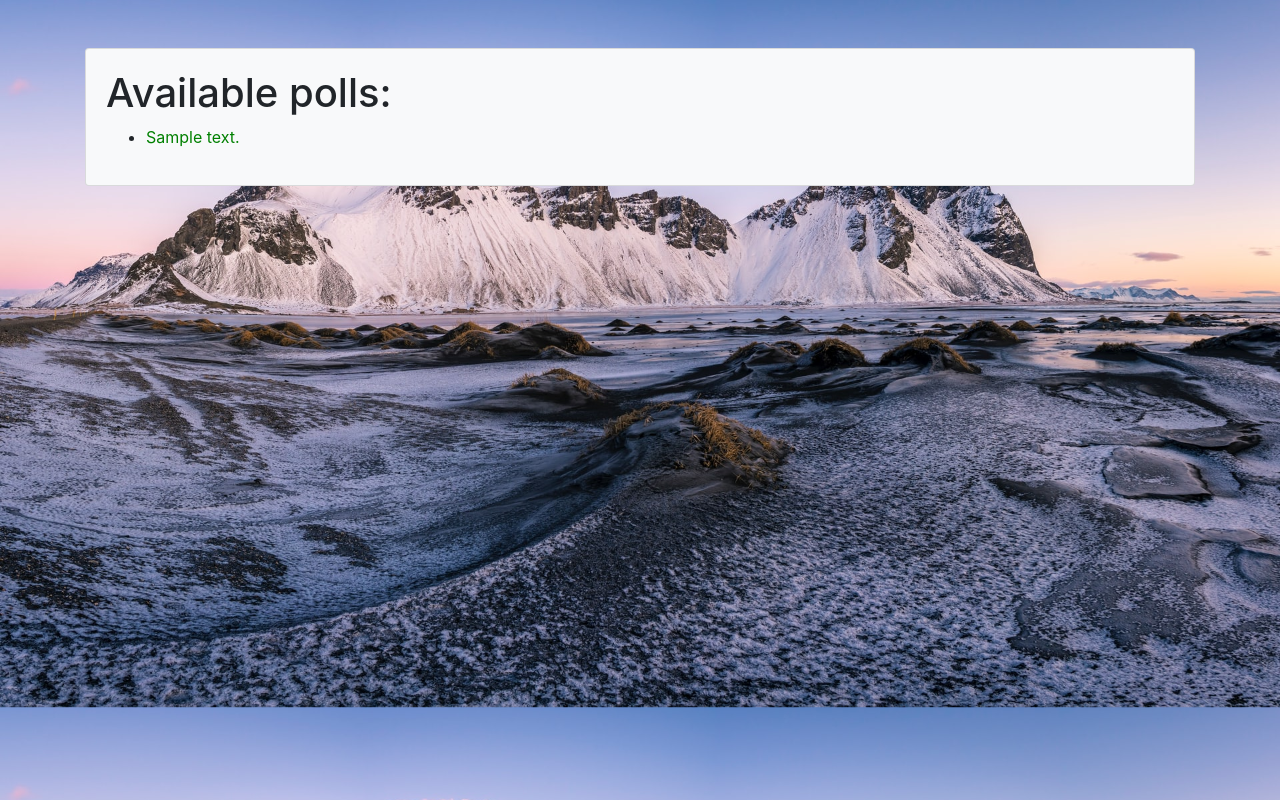
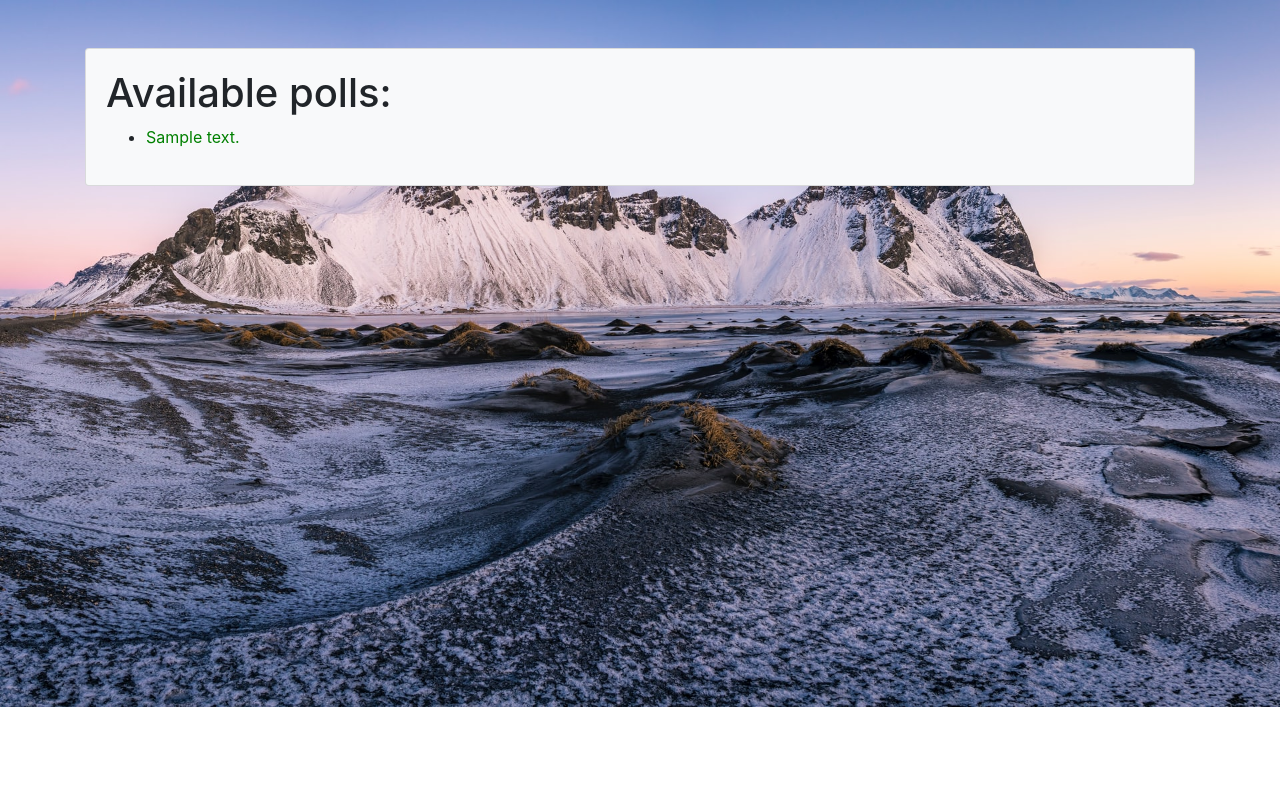
Before and after one commit to yellowmint/django-test, a Django app: page /polls/ in a window 1280 px wide. Run offline with Django 3.2, Linux system fonts and the light colour scheme; tables that the repository leaves empty hold one stand-in row (values such as "Sample post"); some libraries are stand-ins or nearby versions.

Commit message:
No repeat polls background image

```diff
--- a/polls/static/polls/style.css
+++ b/polls/static/polls/style.css
@@ -1,5 +1,5 @@
 body {
-    background: white url("images/bg.jpg");
+    background: white url("images/bg.jpg") no-repeat;
     background-size: cover;
 }
 
```
